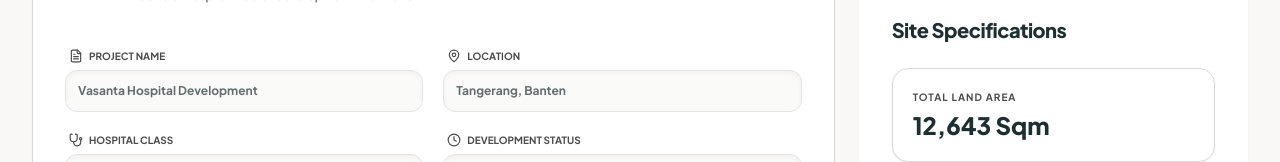
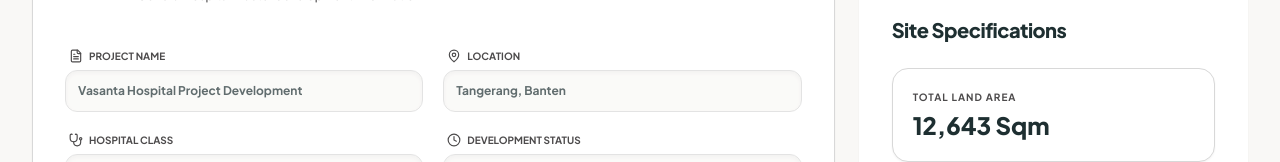
Before and after one commit to tatanodachi/hospital-fs-model-dachi, a React (Vite) app: page / in a window 1280 px wide. Shown: the part 291-453 px from the top of the page. Built offline with nearby package versions, Linux system fonts and the light colour scheme; a web font is replaced by a local one.

Commit message:
Update App.jsx

```diff
--- a/src/App.jsx
+++ b/src/App.jsx
@@ -2651,7 +2651,7 @@ export default function App() {
   const [user, setUser] = useState(null);
 
   const [projectInfo, setProjectInfo] = useState({
-    name: "Vasanta Hospital Development",
+    name: "Vasanta Hospital Project Development",
     location: "Tangerang, Banten",
     type: "Specialized Hospital (Class A)",
     totalLand: "12,643 Sqm",
```
